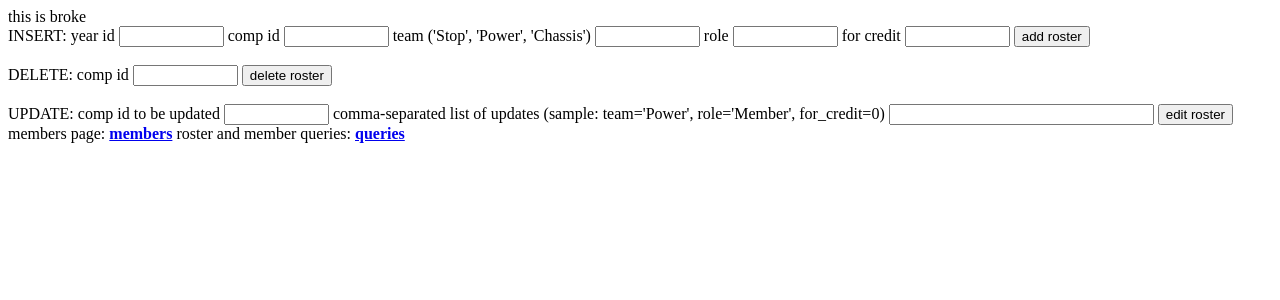
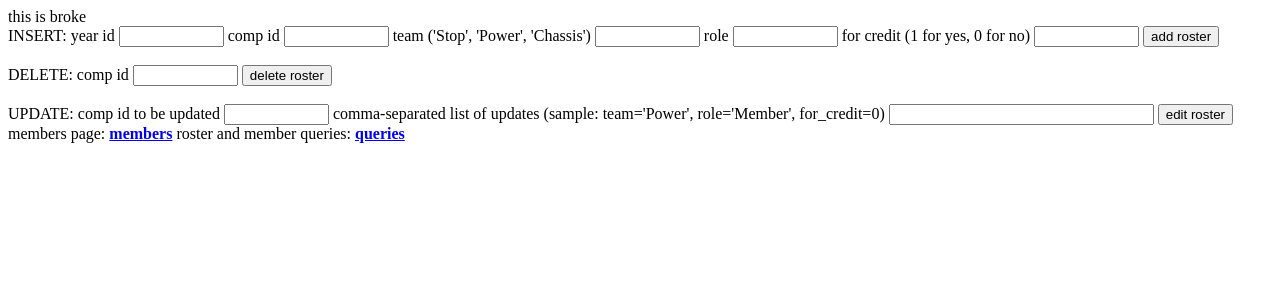
Before and after one commit to trschlomer/chemecar, a Django app: page /chemecardb/roster/ in a window 1280 px wide. Shown: the top 300 px of the page. Run offline with Django 3.2, Linux system fonts and the light colour scheme; data that the repository does not hold is empty; some libraries are stand-ins or nearby versions.

Commit message:
roster working
updated roster

```diff
--- a/chemecardb/models.py
+++ b/chemecardb/models.py
@@ -34,9 +34,9 @@ def update_mat(id, update):
     with connection.cursor() as cursor:
         cursor.execute("UPDATE MATERIAL SET {} WHERE MAT_ID = {}".format(update, id))
 
-def insert_roster(comp_id, year_id, team, role, for_credit):
+def insert_roster(year_id, comp_id, team, role, for_credit):
     with connection.cursor() as cursor:
-        cursor.execute("INSERT INTO ROSTER VALUES('{}',{},'{}','{}',{})".format(comp_id,year_id,
+        cursor.execute("INSERT INTO ROSTER VALUES({},'{}','{}','{}',{})".format(year_id,comp_id,
         team, role, for_credit))
 
 def delete_roster(comp_id):
--- a/chemecardb/templates/chemecardb/roster.html
+++ b/chemecardb/templates/chemecardb/roster.html
@@ -44,7 +44,7 @@
             <input type="text" name="textfield3" size="10">
             role
             <input type="text" name="textfield4" size="10">
-            for credit
+            for credit (1 for yes, 0 for no)
             <input type="text" name="textfield5" size="10">
 
             <button type="submit">add roster</button>
--- a/chemecardb/views.py
+++ b/chemecardb/views.py
@@ -39,16 +39,16 @@ def rosterq(request):
 
 def insertroster(request):
     if request.method == 'POST':
-        comp_id = request.POST.get('textfield1', None)
-        year_id = request.POST.get('textfield2', None)
+        year_id = request.POST.get('textfield1', None)
+        comp_id = request.POST.get('textfield2', None)
         team = request.POST.get('textfield3', None)
         role = request.POST.get('textfield4', None)
         for_credit = request.POST.get('textfield5', None)
         try:
-           insert_roster(comp_id, year_id, team, role, for_credit)
+           insert_roster(year_id, comp_id, team, role, for_credit)
            table = select_all('roster')
            return render(request,'chemecardb/roster.html', {'rosters':table})
-        except (IntegrityError, OperationalError, ProgrammingError):
+        except ( OperationalError, ProgrammingError, IntegrityError):
             return HttpResponse("something went wrong! please hit the back button and try again...")
     else:
         return render(request, 'chemecardb/roster.html')
```
